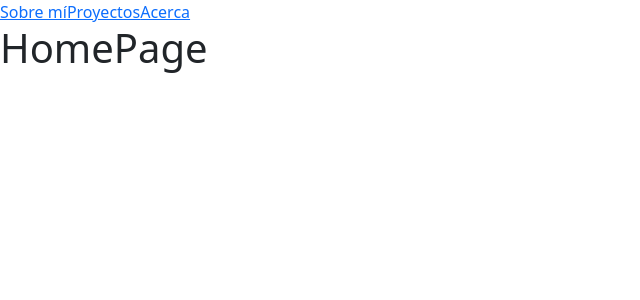
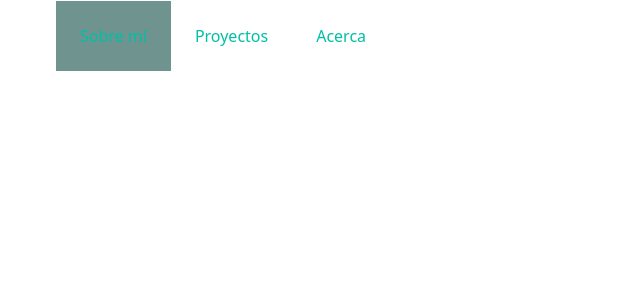
Before and after one commit to Samuelcodingg/mern-portfolio, a React (Create React App) app in the folder frontend/: page / in a window 1280 px wide. Shown: the top 300 px of the page, without its empty margins (0-640 px from the left). Built offline with nearby package versions, Linux system fonts and the light colour scheme.

Commit message:
navbar initialized

```diff
--- a/frontend/package.json
+++ b/frontend/package.json
@@ -12,7 +12,7 @@
     "react": "^17.0.2",
     "react-bootstrap": "^2.0.2",
     "react-dom": "^17.0.2",
-    "react-router-dom": "^6.0.1",
+    "react-router-dom": "^5.3.0",
     "react-scripts": "4.0.3",
     "web-vitals": "^1.1.2"
   },
--- a/frontend/src/components/ui/NavbarComponent.js
+++ b/frontend/src/components/ui/NavbarComponent.js
@@ -3,33 +3,36 @@ import { NavLink } from 'react-router-dom';
 
 export const NavbarComponent = () => {
     return (
-        <div>
-            <div>
+        <nav className="p-4">
+            <ul>
                 <NavLink
                     to='/'
                     exact
-                    activeClassName='active'
+                    activeClassName="bg-active"
+                    className="text-decoration-none primary-color p-4"
                 >
                     Sobre mí
                 </NavLink>
                 <NavLink
                     to='/projects'
                     exact
-                    activeClassName='active'
+                    activeClassName="bg-active"
+                    className="text-decoration-none primary-color p-4"
                 >
                     Proyectos
                 </NavLink>
                 <NavLink
                     to='/about'
                     exact
-                    activeClassName='active'
+                    activeClassName="bg-active"
+                    className="text-decoration-none primary-color p-4"
                 >
                     Acerca
                 </NavLink>
-            </div>
+            </ul>
             <div>
 
             </div>
-        </div>
+        </nav>
     )
 }
--- a/frontend/src/index.css
+++ b/frontend/src/index.css
@@ -18,3 +18,7 @@ body {
 .bg-primary {
   background-color: #00BFA6 !important;
 }
+
+.bg-active {
+  background-color: #6f948f !important;
+}
--- a/frontend/src/routers/AppRouter.js
+++ b/frontend/src/routers/AppRouter.js
@@ -2,7 +2,7 @@
 import React from 'react';
 import {
     BrowserRouter as Router,
-    Routes,
+    Switch,
     Route
 } from 'react-router-dom';
 import { HomePage } from '../components/homepage/HomePage';
@@ -14,9 +14,12 @@ export const AppRouter = () => {
             <NavbarComponent />
 
             <div>
-                <Routes>
-                    <Route path="/" element={<HomePage />} />
-                </Routes>
+                <Switch>
+                    <Route exac path="/" element={<HomePage />} />
+                    <Route exac path="/projects" element={<HomePage />} />
+                    <Route exac path="/about" element={<HomePage />} />
+                    <Route component={HomePage} />
+                </Switch>
             </div>
 
         </Router>
```
Also changed, not shown: 2 other files (tests, documents, lock files or other folders).
